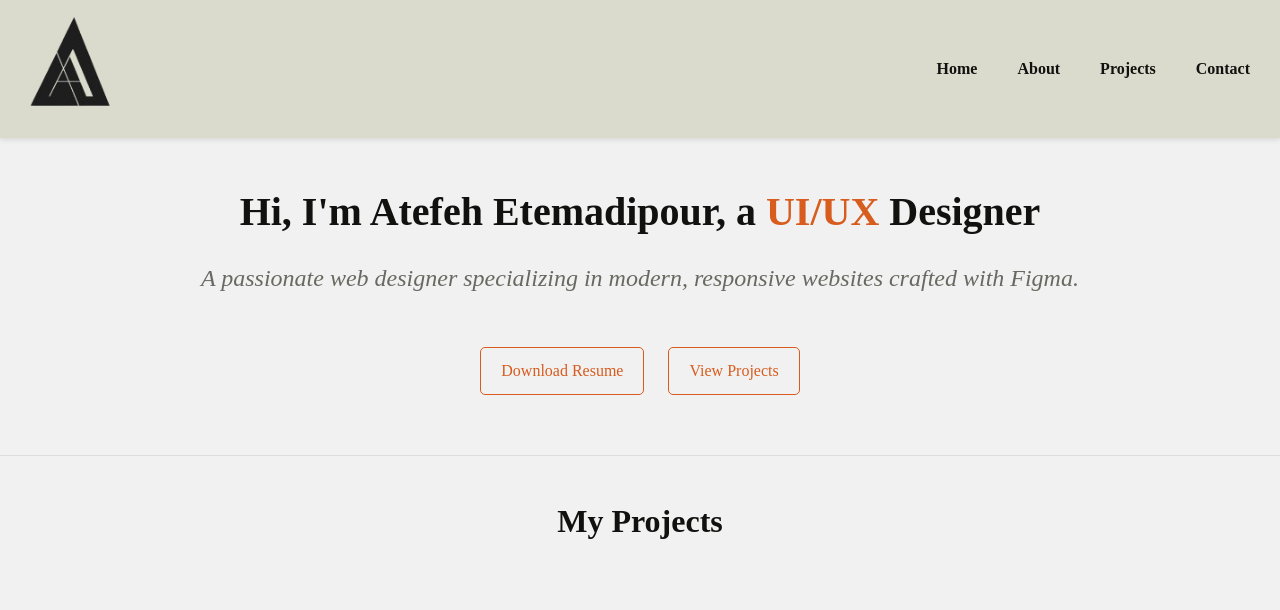
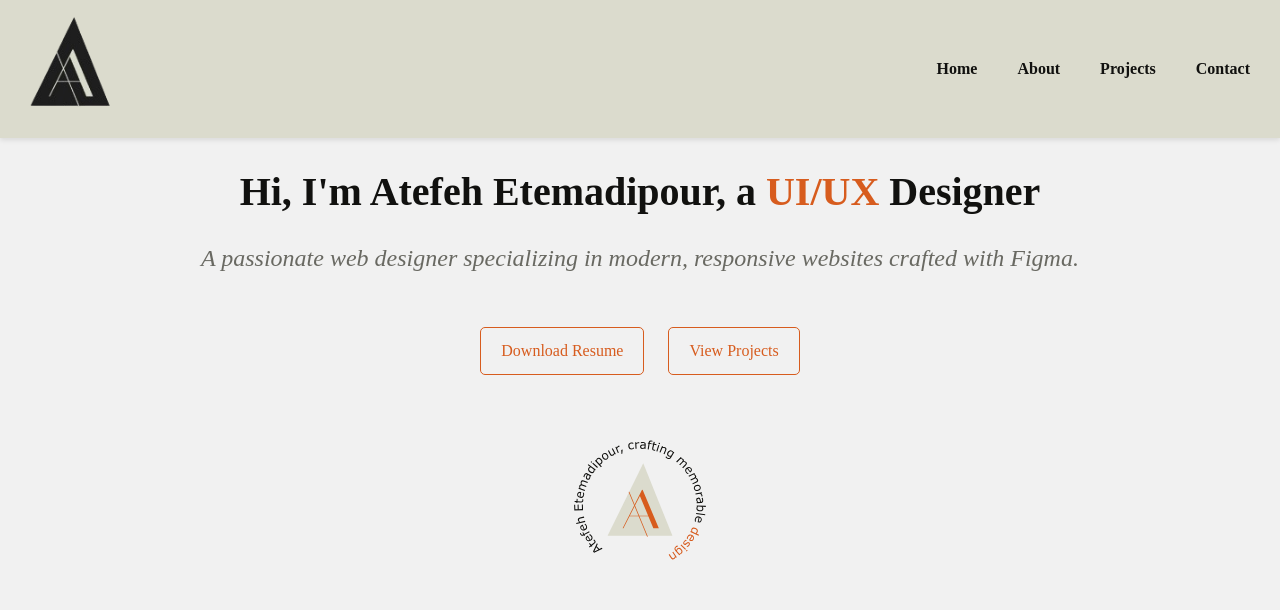
Before and after one commit to Atefe1986/portfolio, a plain HTML site: page index.html in a window 1280 px wide. Shown: the top 610 px of the page. Drawn offline with Linux system fonts and the light colour scheme.

Commit message:
added logo to hero

```diff
--- a/css/style.css
+++ b/css/style.css
@@ -81,7 +81,7 @@
   /* Hero Section */
   .hero {
     text-align: center;
-    padding: 60px 20px;
+    padding: 40px 20px;
     background-color: #f1f1f1;
     border-bottom: 1px solid #ddd;
   }
@@ -121,7 +121,24 @@
     color: #feedea;
   }
 
+  .logo-container {
+    position: relative;
+    width: 150px;
+    height:150px;
+    margin:50px auto 0 auto;
+  }
 
+  .circle-text {
+    position: absolute;
+    top: 0px;
+    left: 0;
+  }
+
+  .circle-logo {
+    position: absolute;
+    top: 0px;
+    left: 0;
+  }
 
 
 
--- a/index.html
+++ b/index.html
@@ -40,6 +40,15 @@
         <div class="hero-buttons">
           <a href="files/resume.pdf" class="btn" target="_blank">Download Resume</a>
           <a href="projects.html" class="btn">View Projects</a>
+        </div>
+
+        <div class="logo-container">
+          <div class="circle-logo">
+            <img src="images/logo.svg" alt="logo" />
+          </div>
+          <div class="circle-text">
+            <span><img src="images/logotext.svg" /></span>
+          </div>
         </div>
       </section>
 
```
Also changed, not shown: images/logo.svg (added), images/logotext.svg (added).
